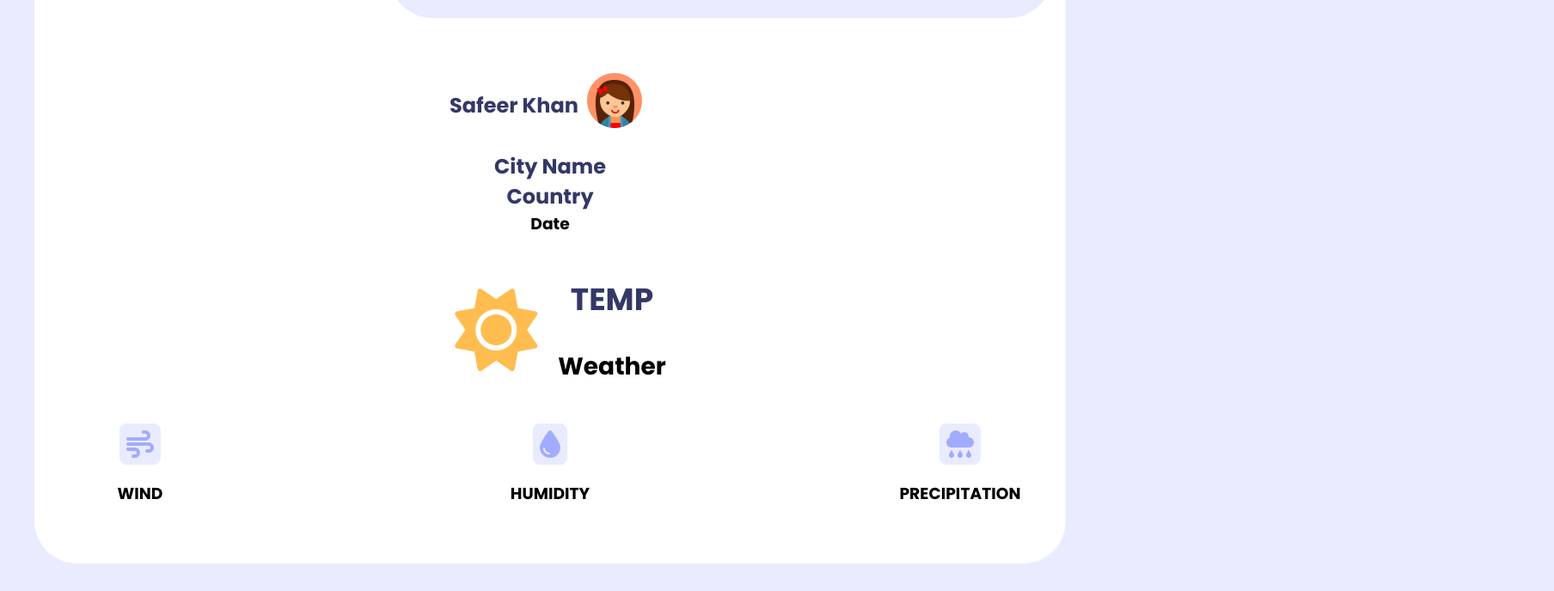
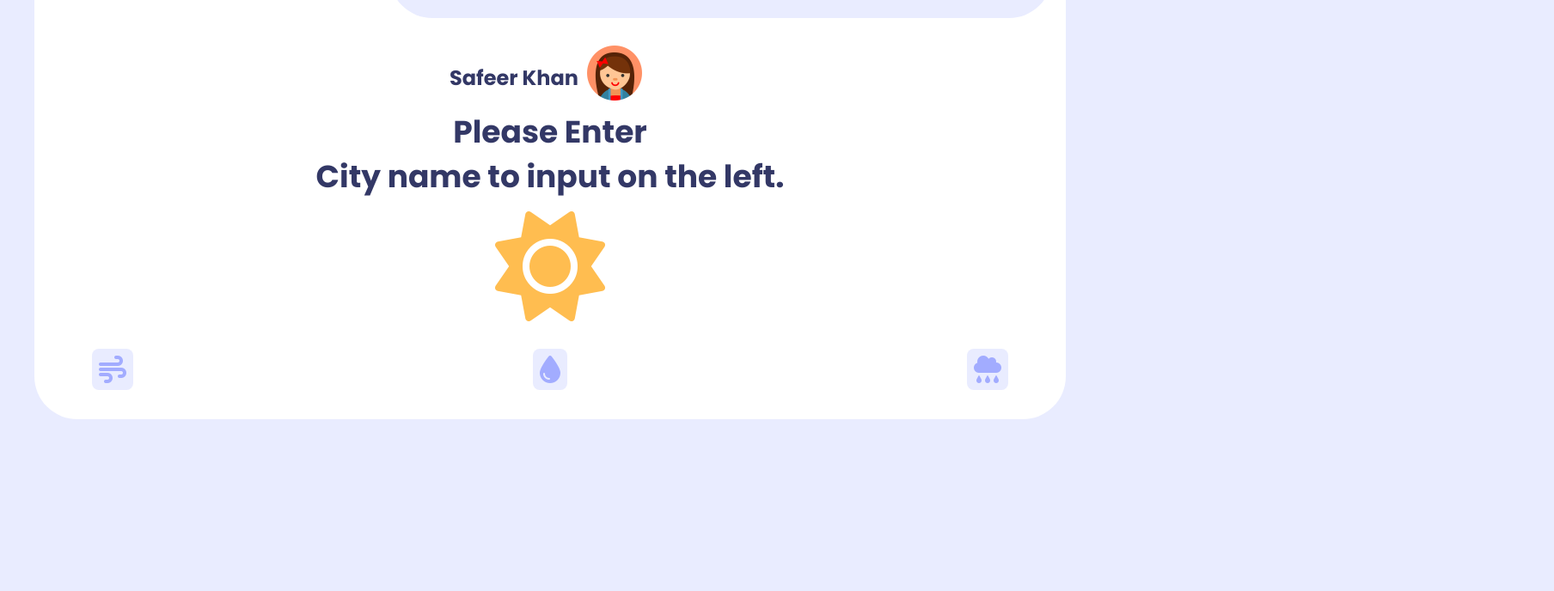
Before and after one commit to thesafeerkhan/Weatheria-Website, a plain HTML site: page index.html in a window 1280 px wide. Shown: the part 878-1566 px from the top of the page at 86% size, 1808 px wide, since content can reach past the window. After the commit the page ends 1398 px from the top, so only its background shows below. Drawn offline with Linux system fonts and the light colour scheme.

Commit message:
Functional and Style Changes

```diff
--- a/index.html
+++ b/index.html
@@ -107,9 +107,9 @@
 
 				<!-- Location Details -->
 				<div class="location-segment">
-					<h1 class="location-city">City Name</h1>
-					<h2 class="location-country">Country</h2>
-					<h3 class="location-date">Date</h3>
+					<h1 class="location-city">Please Enter</h1>
+					<h2 class="location-country">City name to input on the left.</h2>
+					<h3 class="location-date"></h3>
 				</div>
 				<!-- Weather -->
 				<div class="weather-div">
@@ -117,22 +117,22 @@
 						<i class="fas fa-sun fa-4x weather-icon"></i>
 					</div>
 					<div class="location-div">
-						<h1 class="location-temp">TEMP</h1>
-						<h3 class="location-weather">Weather</h3>
+						<h1 class="location-temp"></h1>
+						<h3 class="location-weather"></h3>
 					</div>
 				</div>
 				<div class="weather-highlights">
 					<div class="ws-element">
 						<i class="fas fa-wind fa-2x ws-icon"></i>
-						<h3 class="location-wind">WIND</h3>
+						<h3 class="location-wind"></h3>
 					</div>
 					<div class="ws-element">
 						<i class="fas fa-tint fa-2x ws-icon"></i>
-						<h3 class="location-humid">HUMIDITY</h3>
+						<h3 class="location-humid"></h3>
 					</div>
 					<div class="ws-element">
 						<i class="fas fa-cloud-rain fa-2x ws-icon"></i>
-						<h3 class="location-precip">PRECIPITATION</h3>
+						<h3 class="location-precip"></h3>
 					</div>
 				</div>
 			</section>
--- a/main.js
+++ b/main.js
@@ -88,7 +88,7 @@ function updateWeather(weatherObject) {
 	sunSet.innerHTML = `<i class="fas fa-arrow-alt-circle-down fa-lg sunIcon"></i> ${unixToLocation(weatherObject.sys.sunset)} PM`;
 
 	// Wind
-	windHighlight.innerText = Math.round(weatherObject.wind.speed * 3.5) + " km/h";
+	windHighlight.innerText = Math.round(weatherObject.wind.speed * 3.6) + " km/h";
 	windDirection.innerText = getWindDirection(weatherObject.wind.deg);
 
 	// Visibility
@@ -116,9 +116,9 @@ function updateWeather(weatherObject) {
 
 	locationWeather.innerText = weatherObject.weather[0].description;
 	locationTemp.innerText = Math.round(weatherObject.main.temp) + "°c";
-	locationWind.innerText = weatherObject.wind.speed + " m/s";
+	locationWind.innerText = Math.round(weatherObject.wind.speed * 3.6) + " km/h";
 	locationHumid.innerText = weatherObject.main.humidity + " %";
-	// locationHighLow.innerText = Math.round(weatherObject.main.temp_min) + "°c / " + Math.round(weatherObject.main.temp_max) + "°c";
+	locationPrecip.innerText = "N/A";
 }
 
 function getUvDegree(uv) {
@@ -161,7 +161,8 @@ function getAQLevel(aqIndex) {
 	if (aqIndex > 150) return "Unhealthy";
 	if (aqIndex > 100) return "Unhealthy for sensitive groups";
 	if (aqIndex > 50) return "Moderate";
-	return "Good";
+	if (aqIndex > 0) return "Good";
+	return "-";
 }
 
 function getDate(d) {
--- a/styles.css
+++ b/styles.css
@@ -147,7 +147,7 @@ li a:not(.active):hover {
 /* Weather Section*/
 .weather-segment {
 	flex: 2;
-	margin: 3rem;
+	margin: 1rem;
 	display: flex;
 	flex-direction: column;
 	justify-content: space-evenly;
@@ -158,6 +158,7 @@ li a:not(.active):hover {
 	justify-content: center;
 	min-width: 200px;
 	margin-bottom: 1rem;
+	transform: scale(1);
 }
 
 .profile-image {
@@ -178,6 +179,19 @@ li a:not(.active):hover {
 	flex-direction: column;
 	text-align: center;
 	margin-bottom: 3rem;
+	transform: scale(1.5);
+}
+
+.location-temp {
+	transform: scale(1.5);
+	margin-bottom: 0%;
+	padding: 0%;
+}
+
+.location-weather {
+	transform: scale(0.5);
+	margin: 0%;
+	padding: 0%;
 }
 
 .location-segment h1,
@@ -192,7 +206,7 @@ li a:not(.active):hover {
 	display: flex;
 	justify-content: center;
 	text-align: center;
-	transform: scale(1.5);
+	transform: scale(2);
 	margin-bottom: 3rem;
 }
 
```
